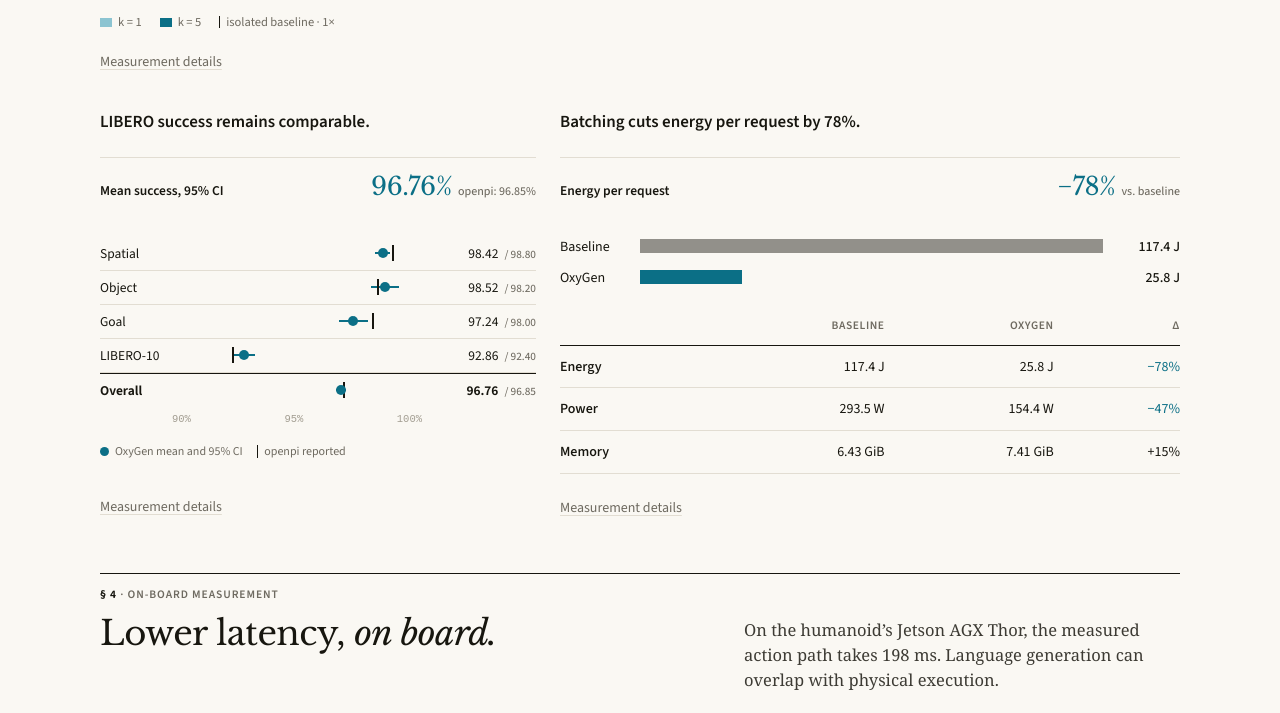
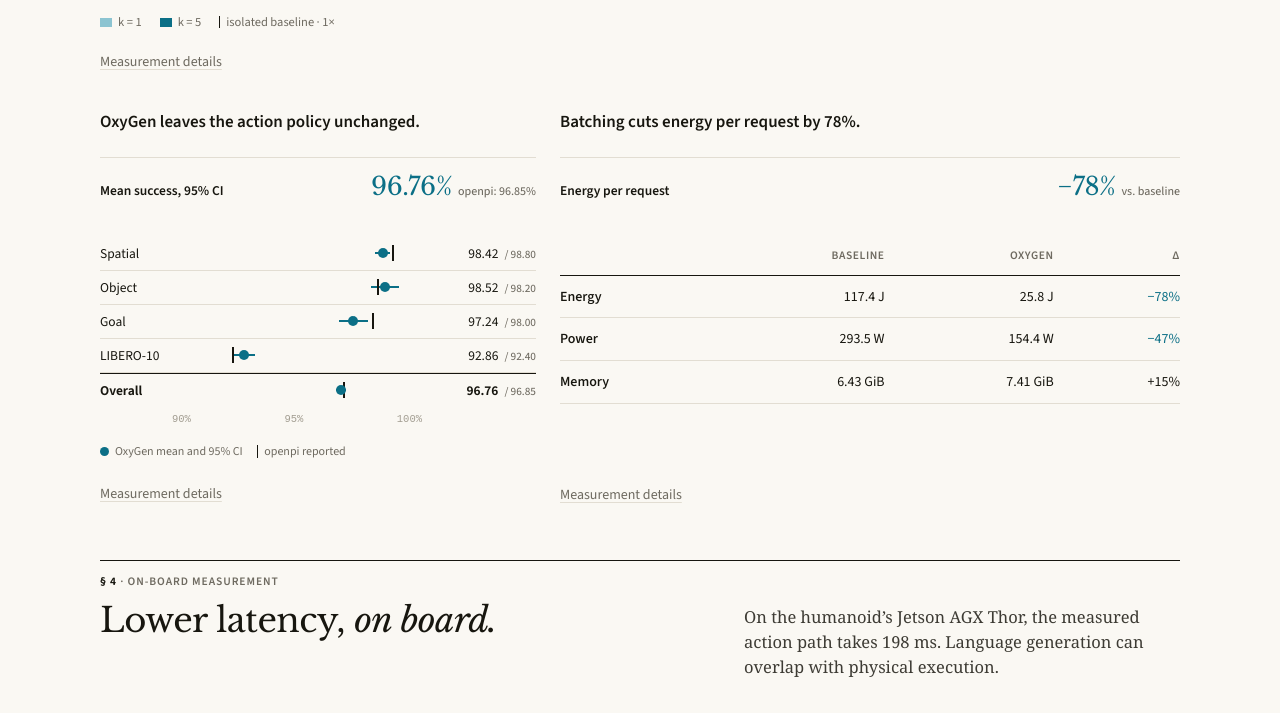
Before and after one commit to air-embodied-brain/OxyGen, an Astro site: page / in a window 1280 px wide. Shown: the part 4078-4791 px from the top of the page. Built offline with nearby package versions, Linux system fonts and the light colour scheme; Astro itself is replaced by a stand-in of ours; a web font is replaced by a local one.

Commit message:
Clarify lossless action quality and simplify cost table

```diff
--- a/src/pages/index.astro
+++ b/src/pages/index.astro
@@ -122,7 +122,7 @@ const resources = [
       <div class="result-block">
       <div class="grid quality-efficiency">
         <figure class="quality-result ci">
-          <div class="fig-head"><span class="title">LIBERO success remains comparable.</span></div>
+          <div class="fig-head"><span class="title">OxyGen leaves the action policy unchanged.</span></div>
           <div class="panel-head"><span>Mean success, 95% CI</span><span class="gain">{overall.mean.toFixed(2)}%<small>openpi: {overall.openpi}%</small></span></div>
           {quality.map((row) => (
             <div class:list={["ci-row", row.suite === "Overall" && "overall"]}>
@@ -145,10 +145,6 @@ const resources = [
         <figure class="efficiency-result">
           <div class="fig-head"><span class="title">Batching cuts energy per request by 78%.</span></div>
           <div class="panel-head"><span>Energy per request</span><span class="gain">−{-change(baselineCost.energyJ, bestCost.energyJ)}%<small>vs. baseline</small></span></div>
-          <div class="energy-comparison" aria-label="Energy per request: baseline 117.4 joules, OxyGen 25.8 joules">
-            <div><span>Baseline</span><div class="energy-track"><i style="width:100%"></i></div><b>{baselineCost.energyJ} J</b></div>
-            <div><span>OxyGen</span><div class="energy-track"><i class="ours" style={`width:${bestCost.energyJ / baselineCost.energyJ * 100}%`}></i></div><b>{bestCost.energyJ} J</b></div>
-          </div>
           <table class="data">
             <thead><tr><th scope="col"><span class="sr-only">Metric</span></th><th scope="col">Baseline</th><th scope="col">OxyGen</th><th scope="col">Δ</th></tr></thead>
             <tbody>
--- a/src/styles/global.css
+++ b/src/styles/global.css
@@ -2283,11 +2283,5 @@ table.data td.bar {
 .quality-efficiency .result-details { margin-top: auto; padding-top: 18px; }
 .quality-result .ci-row, .quality-result .ci-axis { grid-template-columns: 62px minmax(0, 1fr) 104px; gap: 10px; }
 .quality-result .key { gap: 8px 14px; font-size: 12px; margin-top: 15px; }
-.energy-comparison { display: grid; gap: 12px; margin: 0 0 20px; }
-.energy-comparison > div { display: grid; grid-template-columns: 68px 1fr 65px; gap: 12px; align-items: center; font: 14px var(--sans); }
-.energy-comparison b { text-align: right; font-weight: 500; font-variant-numeric: tabular-nums; }
-.energy-track { height: 14px; }
-.energy-track i { display: block; height: 100%; background: var(--ink-soft); opacity: .55; }
-.energy-track i.ours { background: var(--action); opacity: 1; }
 .efficiency-result table.data { font-size: 14px; }
 .efficiency-result table.data td, .efficiency-result table.data th { padding-top: 10px; padding-bottom: 10px; }
```
